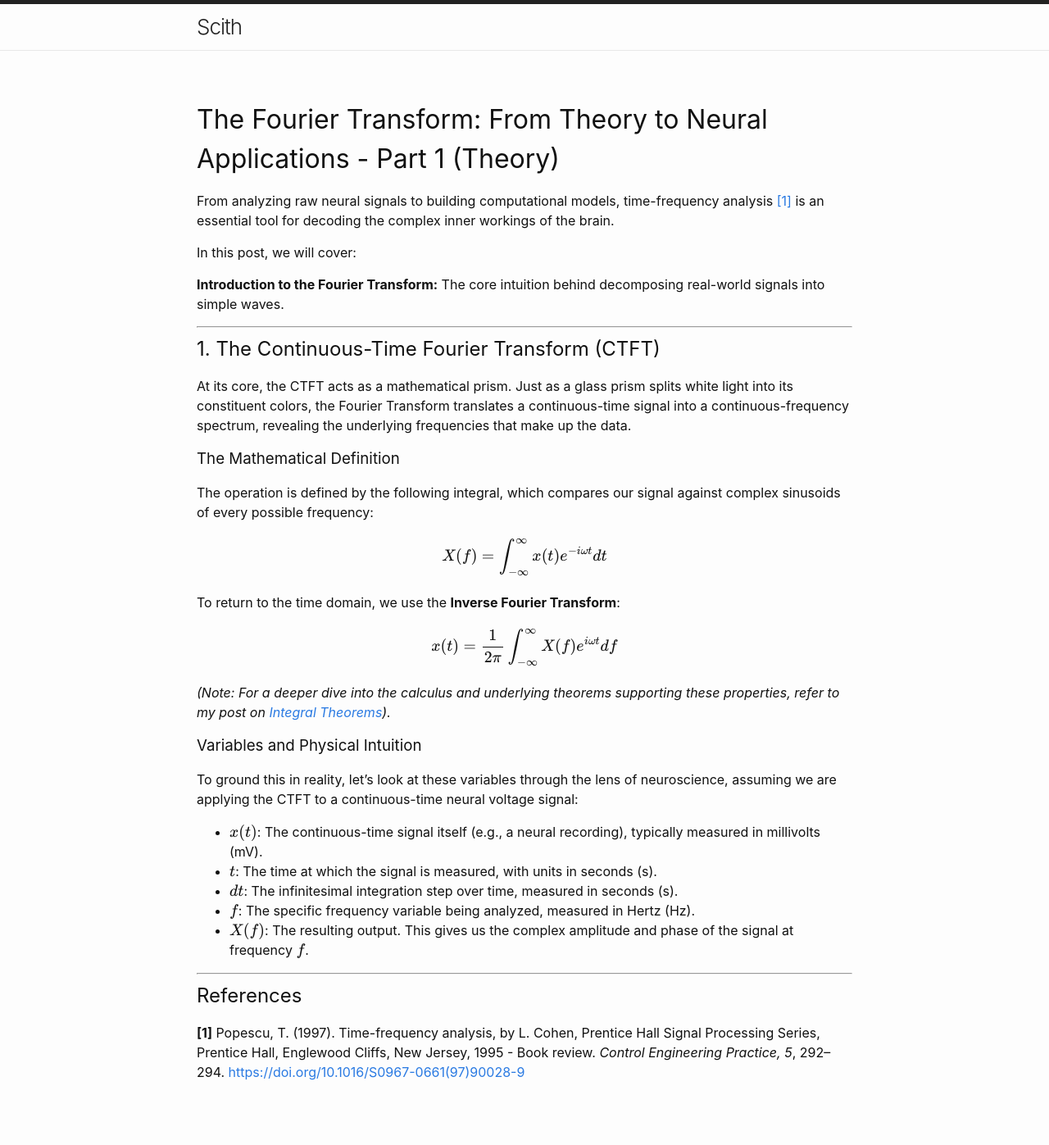
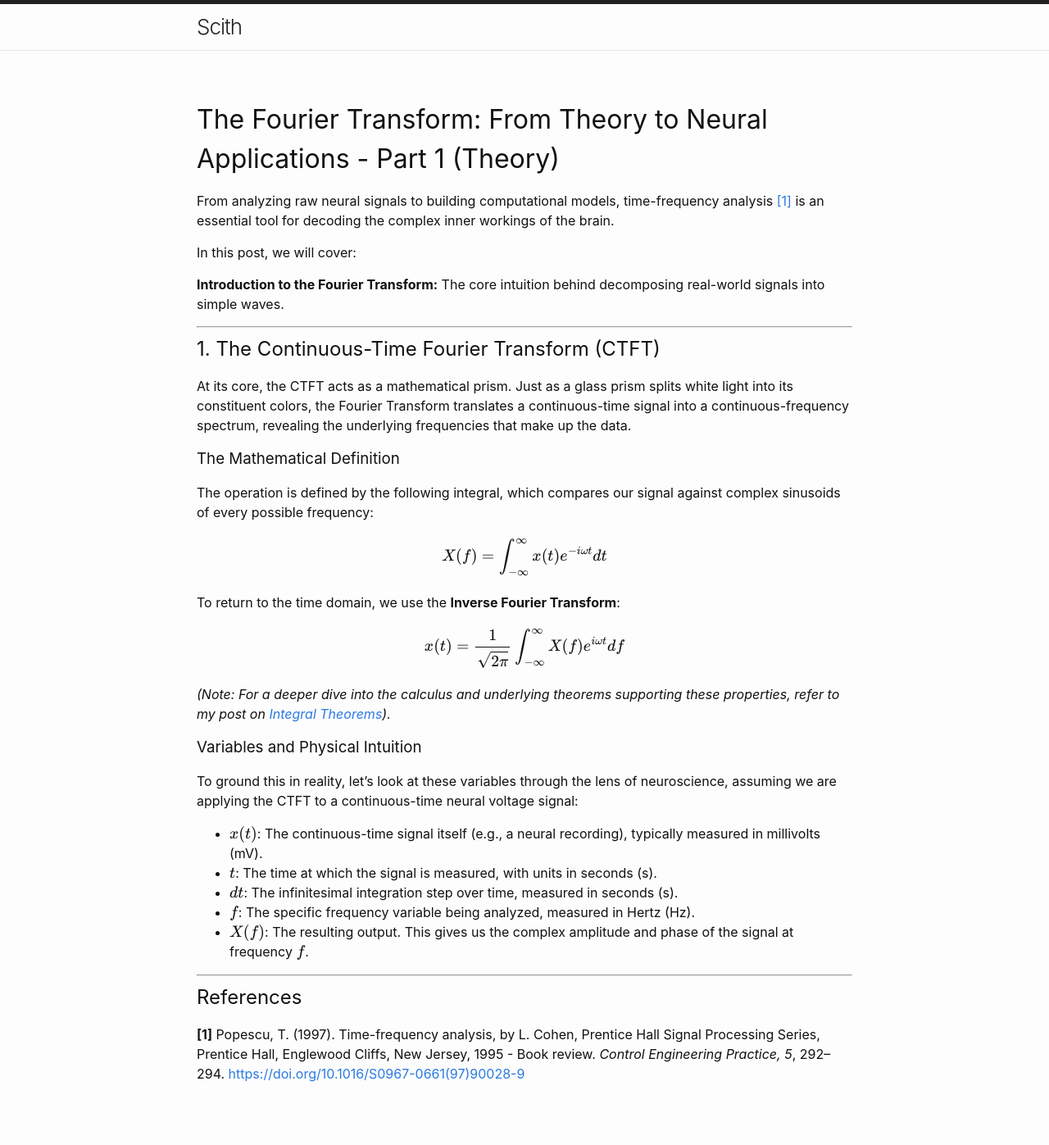
Before and after one commit to yashmrsawant/yashmrsawant.github.io, a Jekyll site: the page built from _posts/2026-03-30-fourier-transform_part1.md, in a window 1280 px wide. Shown: the whole page at 82% size. Built offline with Jekyll 4.4.1, drawn with Linux system fonts in a browser that asks for light colours.

Commit message:
Auto-commit: Update blog 2026-04-20 17:27:43

```diff
--- a/_posts/2026-03-30-fourier-transform_part1.md
+++ b/_posts/2026-03-30-fourier-transform_part1.md
@@ -27,7 +27,7 @@ $$X(f) = \int_{-\infty}^{\infty} x(t) e^{-i \omega t} dt$$
 
 To return to the time domain, we use the **Inverse Fourier Transform**:
 
-$$x(t) = \frac{1}{2\pi} \int_{-\infty}^{\infty} X(f) e^{i \omega t} df$$
+$$x(t) = \frac{1}{\sqrt{2\pi}} \int_{-\infty}^{\infty} X(f) e^{i \omega t} df$$
 
 *(Note: For a deeper dive into the calculus and underlying theorems supporting these properties, refer to my post on [Integral Theorems](https://yashmrsawant.github.io/integrals-theorems/2026/04/01/some-integral-theorems.html)).*
 
```
